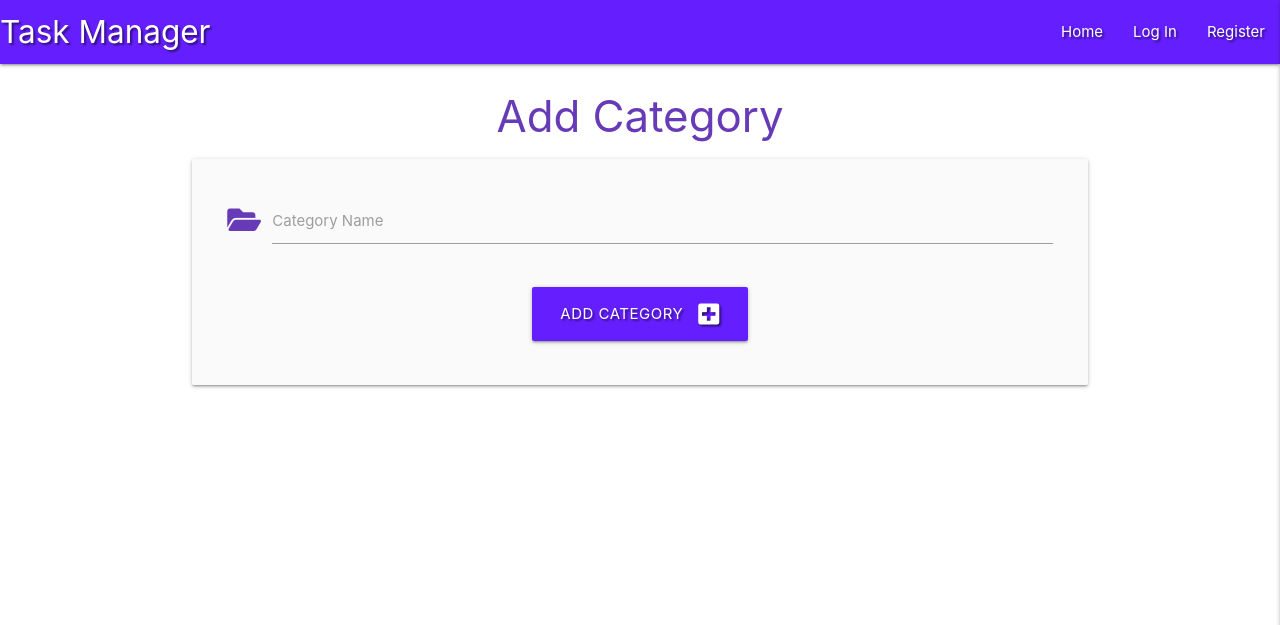
After one commit to Robert-Clark-1990/MiniBackEndDevProject, a Flask app: page /add_category in a window 1280 px wide. The commit adds this page. Shown: the top 625 px of the page. Run offline with Flask 2, Linux system fonts and the light colour scheme; some libraries are stand-ins or nearby versions.

Commit message:
add category CRUD  functionality

```diff
--- a/app.py
+++ b/app.py
@@ -121,12 +121,73 @@ def add_task():
 
 @app.route("/edit_task/<task_id>", methods=["GET", "POST"])
 def edit_task(task_id):
+
+    if request.method == "POST":
+        is_urgent = "on" if request.form.get("is_urgent") else "off"
+        submit = {
+            "category_name": request.form.get("category_name"),
+            "task_name": request.form.get("task_name"),
+            "task_description": request.form.get("task_description"),
+            "is_urgent": is_urgent,
+            "due_date": request.form.get("due_date"),
+            "created_by": session["user"]
+        }
+        mongo.db.tasks.update({"_id": ObjectId(task_id)}, submit)
+        flash("Task successfully Updated")
+
     task = mongo.db.tasks.find_one({"_id": ObjectId(task_id)})
 
     categories = mongo.db.categories.find().sort("category_name", 1)
     return render_template("edit_task.html", task=task, categories=categories)
 
 
+@app.route("/delete_task/<task_id>")
+def delete_task(task_id):
+    mongo.db.tasks.remove({"_id": ObjectId(task_id)})
+    flash("Task Successfully Deleted")
+    return redirect(url_for("get_tasks"))
+
+
+@app.route("/get_categories")
+def get_categories():
+    categories = list(mongo.db.categories.find().sort("category_name", 1))
+    return render_template("categories.html", categories=categories)
+
+
+@app.route("/add_category", methods=["GET", "POST"])
+def add_category():
+    if request.method == "POST":
+        category = {
+            "category_name": request.form.get("category_name")
+        }
+        mongo.db.categories.insert_one(category)
+        flash("New Category Added")
+        return redirect(url_for("get_categories"))
+
+    return render_template("add_category.html")
+
+
+@app.route("/edit_category/<category_id>", methods=["GET", "POST"])
+def edit_category(category_id):
+    if request.method == "POST":
+        submit = {
+            "category_name": request.form.get("category_name")
+        }
+        mongo.db.categories.update({"_id": ObjectId(category_id)}, submit)
+        flash("Category Successfully Updated")
+        return redirect(url_for("get_categories"))
+
+    category = mongo.db.categories.find_one({"_id": ObjectId(category_id)})
+    return render_template("edit_category.html", category=category)
+
+
+@app.route("/delete_category/<category_id>")
+def delete_category(category_id):
+    mongo.db.categories.remove({"_id": ObjectId(category_id)})
+    flash("Category Successfully Deleted")
+    return redirect(url_for("get_categories"))
+
+
 if __name__ == "__main__":
     app.run(host=os.environ.get("IP"),
             port=int(os.environ.get("PORT")),
--- /dev/null
+++ b/templates/add_category.html
@@ -0,0 +1,28 @@
+{% extends "base.html" %}
+{% block content %}
+
+<h3 class="deep-purple-text accent-3 center-align">Add Category</h3>
+
+<div class="row card-panel grey lighten-5">
+    <form class="col s12" method="POST" action="{{ url_for('add_category') }}">
+        <!--Category Name-->
+        <div class="row">
+            <div class="input-field col s12">
+                <i class="fas fa-folder-open prefix deep-purple-text accent-3"></i>
+                <input id="category_name" name="category_name" minlength="3" maxlength="25" type="text" class="validate"
+                    required>
+                <label for="category_name">Category Name</label>
+            </div>
+        </div>
+        <!--submit button-->
+        <div class="row">
+            <div class="col s12 center-align">
+                <button type="submit" class="btn-large deep-purple accent-3 text-shadow">
+                        Add Category <i class="fas fa-plus-square right"></i>
+                </button>
+            </div>
+        </div>
+    </form>
+</div>
+
+{% endblock %}
--- a/templates/base.html
+++ b/templates/base.html
@@ -1,16 +1,20 @@
 <!DOCTYPE html>
 <html lang="en">
+
 <head>
     <meta charset="UTF-8">
     <meta name="viewport" content="width=device-width, initial-scale=1.0">
     <link rel="stylesheet" href="https://cdnjs.cloudflare.com/ajax/libs/font-awesome/5.15.2/css/all.min.css"
-        integrity="sha512-HK5fgLBL+xu6dm/Ii3z4xhlSUyZgTT9tuc/hSrtw6uzJOvgRr2a9jyxxT1ely+B+xFAmJKVSTbpM/CuL7qxO8w==" crossorigin="anonymous" type="text/css">
-    <link rel="stylesheet" href="https://cdnjs.cloudflare.com/ajax/libs/materialize/1.0.0/css/materialize.min.css" type="text/css">
+        integrity="sha512-HK5fgLBL+xu6dm/Ii3z4xhlSUyZgTT9tuc/hSrtw6uzJOvgRr2a9jyxxT1ely+B+xFAmJKVSTbpM/CuL7qxO8w=="
+        crossorigin="anonymous" type="text/css">
+    <link rel="stylesheet" href="https://cdnjs.cloudflare.com/ajax/libs/materialize/1.0.0/css/materialize.min.css"
+        type="text/css">
     <link rel="stylesheet" href="{{  url_for('static', filename='css/style.css') }}" type="text/css">
     {% block styles%}
     {% endblock %}
     <title>Task Manager</title>
 </head>
+
 <body>
     <header>
         <!--top navbar-->
@@ -23,7 +27,9 @@
                     {% if session.user %}
                         <li><a href="{{ url_for('profile', username=session['user']) }}">Profile</a></li>
                         <li><a href="{{ url_for('add_task') }}">New Task</a></li>
-                    <li><a href="#">Manage Categories</a></li>
+                    {% if session.user|lower == "admin"|lower %}
+                        <li><a href="{{ url_for('get_categories') }}">Manage Categories</a></li>
+                    {% endif %}
                         <li><a href="{{ url_for('logout') }}">Log Out</a></li>
                     {% else %}
                         <li><a href="{{ url_for('login') }}">Log In</a></li>
@@ -34,12 +40,16 @@
         </nav>
         <!--mobile sidebar-->
         <ul class="sidenav" id="mobile-demo">
-        <li><h4 class="center-align deep-purple-text accent-3">Task Manager</h4></li>
+            <li>
+                <h4 class="center-align deep-purple-text accent-3">Task Manager</h4>
+            </li>
                 <li><a href="{{ url_for('get_tasks') }}">Home</a></li>
             {% if session.user %}
                 <li><a href="{{ url_for('profile', username=session['user']) }}">Profile</a></li>
                 <li><a href="{{ url_for('add_task') }}">New Task</a></li>
-            <li><a href="#">Manage Categories</a></li>
+            {% if session.user|lower == "admin"|lower %}
+                <li><a href="{{ url_for('get_categories') }}">Manage Categories</a></li>
+            {% endif %}
                 <li><a href="{{ url_for('logout') }}">Log Out</a></li>
             {% else %}
                 <li><a href="{{ url_for('login') }}">Log In</a></li>
@@ -66,10 +76,12 @@
         {% endblock %}
     </main>
 
-    <script src="https://code.jquery.com/jquery-3.5.1.min.js" integrity="sha256-9/aliU8dGd2tb6OSsuzixeV4y/faTqgFtohetphbbj0=" crossorigin="anonymous"></script>
+    <script src="https://code.jquery.com/jquery-3.5.1.min.js"
+        integrity="sha256-9/aliU8dGd2tb6OSsuzixeV4y/faTqgFtohetphbbj0=" crossorigin="anonymous"></script>
     <script src="https://cdnjs.cloudflare.com/ajax/libs/materialize/1.0.0/js/materialize.min.js"></script>
     <script src="{{ url_for ('static', filename='js/script.js') }}"></script>
     {% block scripts %}
     {% endblock %}
 </body>
+
 </html>
--- a/templates/tasks.html
+++ b/templates/tasks.html
@@ -9,8 +9,10 @@
         <div class="collapsible-header white-text deep-purple accent-3">
             <div class="col s3">
                 <i class="fas fa-caret-down"></i>
-                <a href="" class="btn-small deep-orange accent-4">Done</a>
-                <a href="{{ url_for('edit_task', task_id=task._id) }}" class="btn-small orange darken-4">Edit</a>
+                {% if session.user|lower == task.created_by|lower %}
+                    <a href="{{ url_for('delete_task', task_id=task._id) }}" class="btn-small deep-orange accent-4">Done</a>
+                    <a href="{{ url_for('edit_task', task_id=task._id) }}" class="btn-small orange darken-4">Edit</a>
+                {% endif %}
             </div>
             <div class="col s9">
                 <strong>{{ task.task_name }}</strong> : {{ task.due_date }}
```
Also changed, not shown: templates/categories.html (added, +30 -0 lines), templates/edit_category.html (added, +31 -0 lines), templates/edit_task.html (+29 -15 lines). Lines whose indentation alone changed are shown as unchanged.
